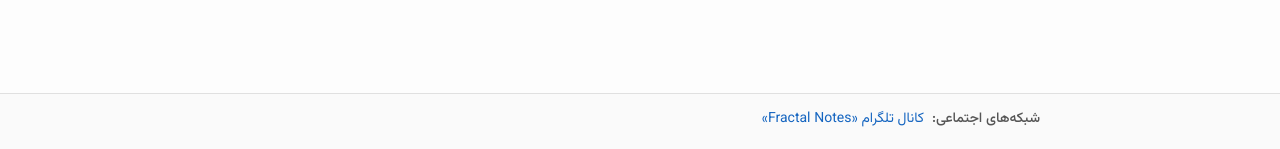
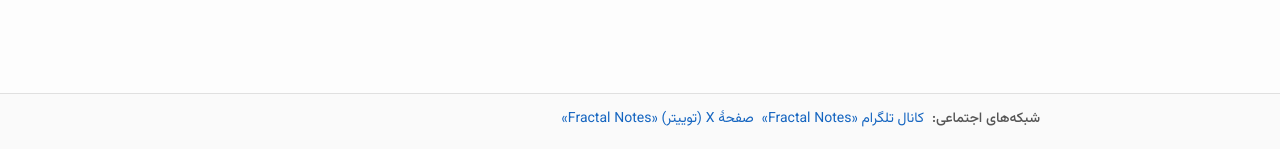
Before and after one commit to pooyarezaie/Fractal-Notes, a Jekyll site: the page built from index.md, in a window 1280 px wide. Shown: the part 891-1040 px from the top of the page. Built offline with Jekyll 4.4.1, drawn with Linux system fonts in a browser that asks for light colours.

Commit message:
Add X account link refrence

```diff
--- a/_layouts/default.html
+++ b/_layouts/default.html
@@ -57,6 +57,9 @@
         <a href="https://t.me/FractalNotes" class="social-link" target="_blank" rel="noopener">
           کانال تلگرام «Fractal Notes»
         </a>
+        <a href="https://x.com/FractalNotes" class="social-link" target="_blank" rel="noopener">
+          صفحهٔ X (توییتر) «Fractal Notes»
+        </a>
       </div>
     </footer>
 
```
